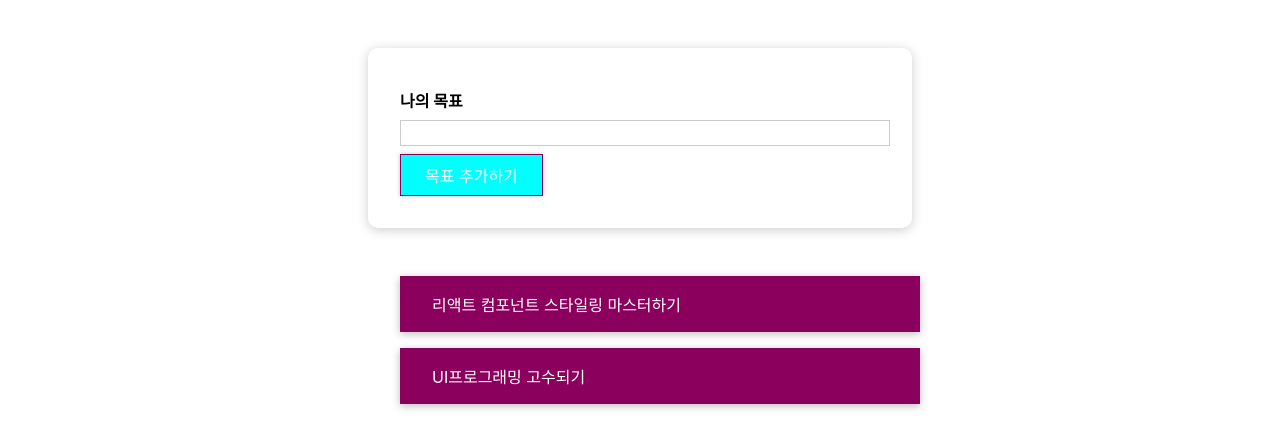
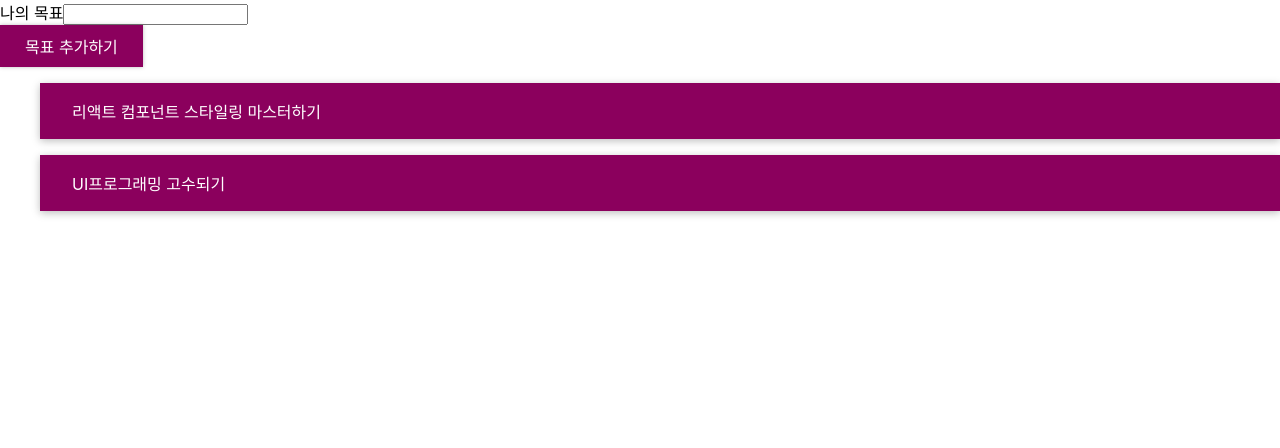
Before and after one commit to bumjun2/react-study202308, a React (Create React App) app: page / in a window 1280 px wide. Shown: the top 448 px of the page. Built offline with nearby package versions, Linux system fonts and the light colour scheme.

Commit message:
css module basic 학습

```diff
--- a/src/components/CourseGoals/CourseInput.js
+++ b/src/components/CourseGoals/CourseInput.js
@@ -1,5 +1,5 @@
 import React, { useState } from 'react';
-import './CourseInput.css';
+import styles from './CourseInput.module.css';
 import Button from '../UI/Button/Button';
 
 const CourseInput = ({ onAdd }) => {
@@ -30,7 +30,9 @@ const CourseInput = ({ onAdd }) => {
 
   return (
     <form onSubmit={formSubmitHandler}>
-      <div className={`form-control ${!isValid ? 'invalid' : ''}`}>
+      <div
+        className={`${styles['form-control']} ${!isValid && styles.invalid}`}
+      >
         <label>나의 목표</label>
         <input
           type="text"
--- a/src/components/UI/Button/Button.js
+++ b/src/components/UI/Button/Button.js
@@ -1,39 +1,39 @@
 import React from 'react';
 
-// import './Button.css';
-import styled from 'styled-components';
+import styles from './Button.module.css';
+// import styled from 'styled-components';
 
-const Button = styled.button`
-  font: inherit;
-  padding: 0.5rem 1.5rem;
-  border: 1px solid #8b005d;
-  color: white;
-  background: aqua;
-  box-shadow: 0 0 4px rgba(0, 0, 0, 0.26);
-  cursor: pointer;
+// const Button = styled.button`
+//   font: inherit;
+//   padding: 0.5rem 1.5rem;
+//   border: 1px solid #8b005d;
+//   color: white;
+//   background: aqua;
+//   box-shadow: 0 0 4px rgba(0, 0, 0, 0.26);
+//   cursor: pointer;
 
-  &:focus {
-    outline: none;
-  }
-  &:hover {
-  }
-  &:active {
-    background: #ac0e77;
-    border-color: #ac0e77;
-    box-shadow: 0 0 8px rgba(0, 0, 0, 0.26);
-  }
-`;
+//   &:focus {
+//     outline: none;
+//   }
+//   &:hover {
+//   }
+//   &:active {
+//     background: #ac0e77;
+//     border-color: #ac0e77;
+//     box-shadow: 0 0 8px rgba(0, 0, 0, 0.26);
+//   }
+// `;
 
-// const Button = ({ type, onClick, children }) => {
-//   return (
-//     <button
-//       type={type}
-//       className="button"
-//       onClick={onClick}
-//     >
-//       {children}
-//     </button>
-//   );
-// };
+const Button = ({ type, onClick, children }) => {
+  return (
+    <button
+      type={type}
+      className={styles.button}
+      onClick={onClick}
+    >
+      {children}
+    </button>
+  );
+};
 
 export default Button;
```
Also changed, not shown: src/components/CourseGoals/CourseInput.module.css (renamed from src/components/CourseGoals/CourseInput.css), src/components/UI/Button/Button.module.css (renamed from src/components/UI/Button/Button.css).
